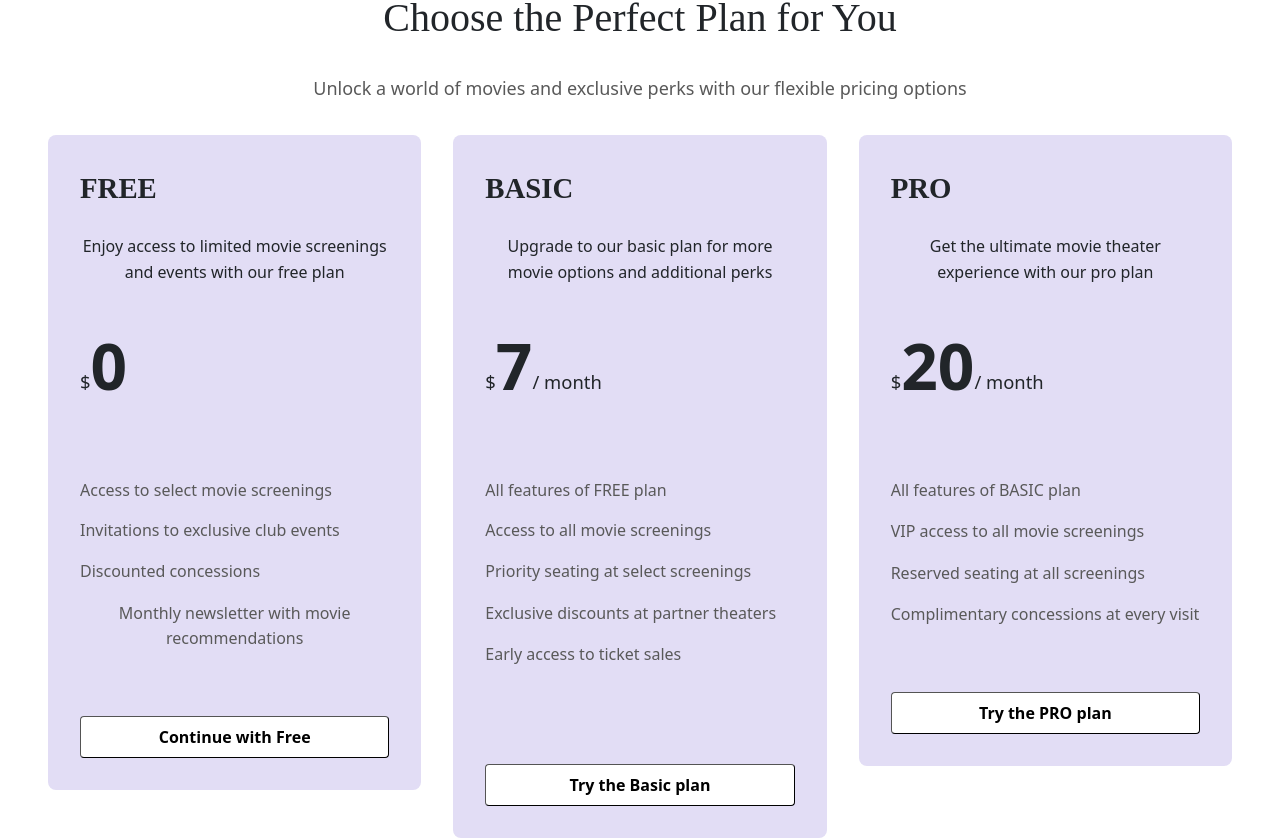
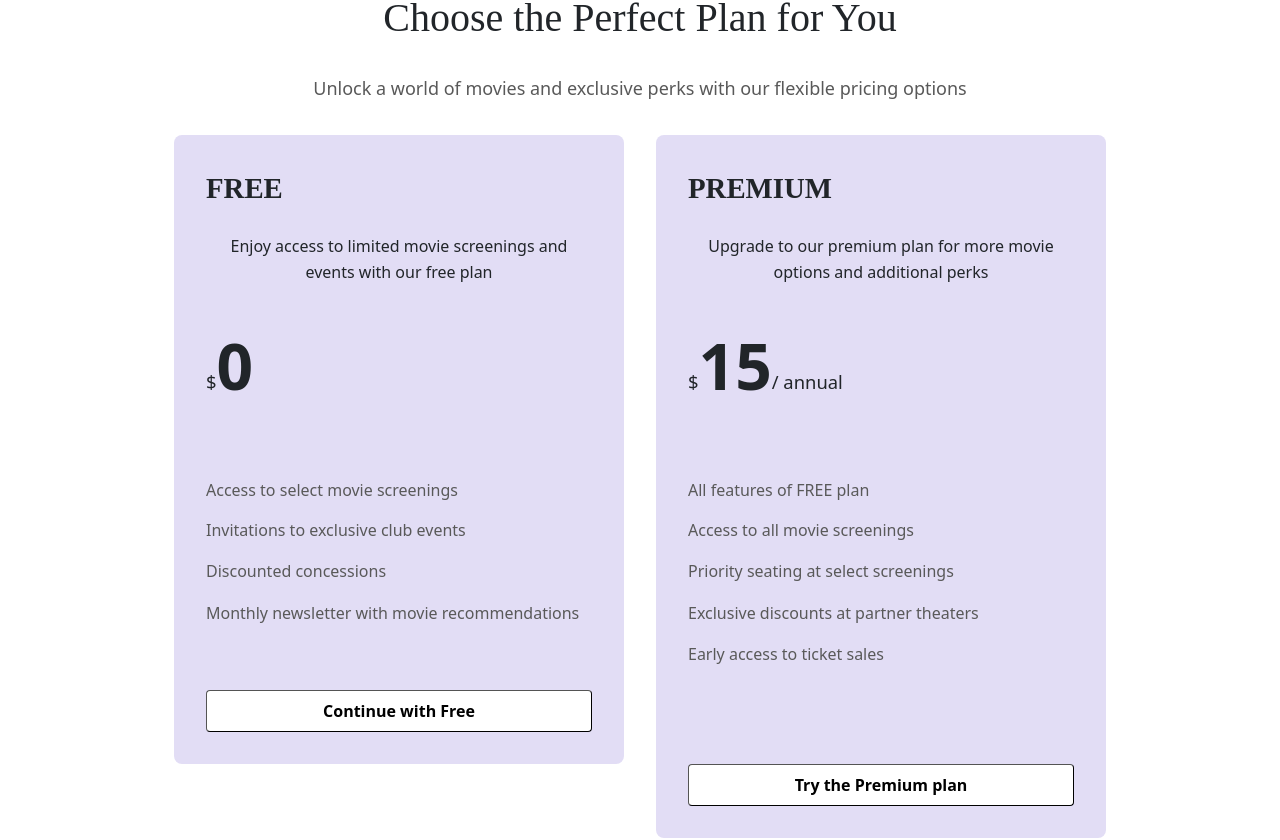
Before and after one commit to gopinathsjsu/team-project-the-g-o-a-ts, a React (Create React App) app in the folder client/: page / in a window 1280 px wide. Shown: the part 2073-2913 px from the top of the page. Built offline with nearby package versions, Linux system fonts and the light colour scheme.

Commit message:
update membership plan

```diff
--- a/client/src/pages/home-page/Home.js
+++ b/client/src/pages/home-page/Home.js
@@ -207,9 +207,9 @@ const Home = (props) => {
             </div>
             <div className="home-pricing-card1">
               <div className="home-container14">
-                <span className="home-text17 heading3">BASIC</span>
-                <span className="home-basic-plan-description">
-                  Upgrade to our basic plan for more movie options and
+                <span className="home-text17 heading3">PREMIUM</span>
+                <span className="home-premium-plan-description">
+                  Upgrade to our premium plan for more movie options and
                   additional perks
                 </span>
               </div>
@@ -218,79 +218,37 @@ const Home = (props) => {
                   <span>$</span>
                   <span></span>
                 </span>
-                <span className="home-basic-plan-pricing">7</span>
-                <span className="home-text21">/ month</span>
+                <span className="home-premium-plan-pricing">15</span>
+                <span className="home-text21">/ annual</span>
               </div>
               <div className="home-container16">
                 <div className="home-container17">
                   <span className="home-text23">All features of FREE plan</span>
                 </div>
                 <div className="home-container18">
-                  <span className="home-basic-plan-features">
+                  <span className="home-premium-plan-features">
                     Access to all movie screenings
                   </span>
                 </div>
                 <div className="home-container19">
-                  <span className="home-basic-plan-features1">
+                  <span className="home-premium-plan-features1">
                     Priority seating at select screenings
                   </span>
                 </div>
                 <div className="home-container20">
-                  <span className="home-basic-plan-features2">
+                  <span className="home-premium-plan-features2">
                     Exclusive discounts at partner theaters
                   </span>
                 </div>
                 <div className="home-container21">
-                  <span className="home-basic-plan-features3">
+                  <span className="home-premium-plan-features3">
                     Early access to ticket sales
                   </span>
                 </div>
               </div>
               <button className="home-button1 button">
-                Try the Basic plan
+                Try the Premium plan
               </button>
-            </div>
-            <div className="home-pricing-card2">
-              <div className="home-container22">
-                <span className="home-text28 heading3">
-                  <span>PRO</span>
-                  <br></br>
-                </span>
-                <span className="home-pro-plan-description">
-                  Get the ultimate movie theater experience with our pro plan
-                </span>
-              </div>
-              <div className="home-container23">
-                <span className="home-text31">
-                  <span>$</span>
-                  <span></span>
-                </span>
-                <span className="home-pro-plan-pricing">20</span>
-                <span className="home-text34">/ month</span>
-              </div>
-              <div className="home-container24">
-                <div className="home-container25">
-                  <span className="home-text36">
-                    All features of BASIC plan
-                  </span>
-                </div>
-                <div className="home-container26">
-                  <span className="home-pro-plan-features">
-                    VIP access to all movie screenings
-                  </span>
-                </div>
-                <div className="home-container27">
-                  <span className="home-pro-plan-features1">
-                    Reserved seating at all screenings
-                  </span>
-                </div>
-                <div className="home-container28">
-                  <span className="home-pro-plan-features2">
-                    Complimentary concessions at every visit
-                  </span>
-                </div>
-              </div>
-              <button className="home-button2 button">Try the PRO plan</button>
             </div>
           </div>
         </div>
--- a/client/src/pages/home-page/home.css
+++ b/client/src/pages/home-page/home.css
@@ -632,7 +632,7 @@
   font-weight: bold;
   text-transform: uppercase;
 }
-.home-basic-plan-description {
+.home-premium-plan-description {
   line-height: 1.6;
 }
 .home-container15 {
@@ -646,7 +646,7 @@
   margin-top: var(--dl-space-space-twounits);
   font-weight: 300;
 }
-.home-basic-plan-pricing {
+.home-premium-plan-pricing {
   font-size: 4rem;
   font-weight: 700;
 }
@@ -690,7 +690,7 @@
 .home-text24 {
   color: var(--dl-color-gray-800);
 }
-.home-basic-plan-features {
+.home-premium-plan-features {
   color: var(--dl-color-gray-800);
   line-height: 1.6;
 }
@@ -706,7 +706,7 @@
 .home-text25 {
   color: var(--dl-color-gray-800);
 }
-.home-basic-plan-features1 {
+.home-premium-plan-features1 {
   color: var(--dl-color-gray-800);
   line-height: 1.6;
 }
@@ -722,7 +722,7 @@
 .home-text26 {
   color: var(--dl-color-gray-800);
 }
-.home-basic-plan-features2 {
+.home-premium-plan-features2 {
   color: var(--dl-color-gray-800);
   line-height: 1.6;
 }
@@ -738,7 +738,7 @@
 .home-text27 {
   color: var(--dl-color-gray-800);
 }
-.home-basic-plan-features3 {
+.home-premium-plan-features3 {
   color: var(--dl-color-gray-800);
   line-height: 1.6;
 }
```
